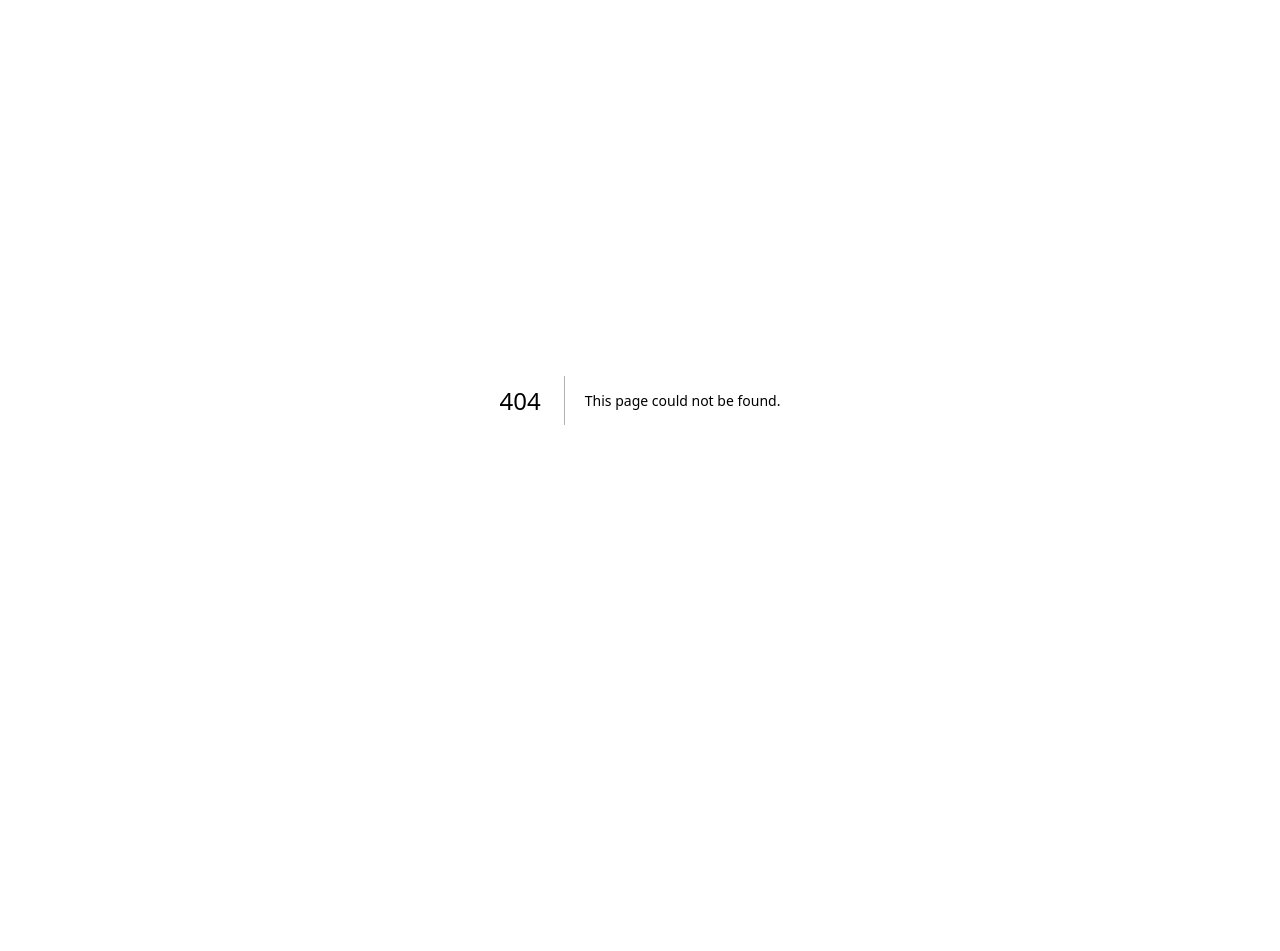
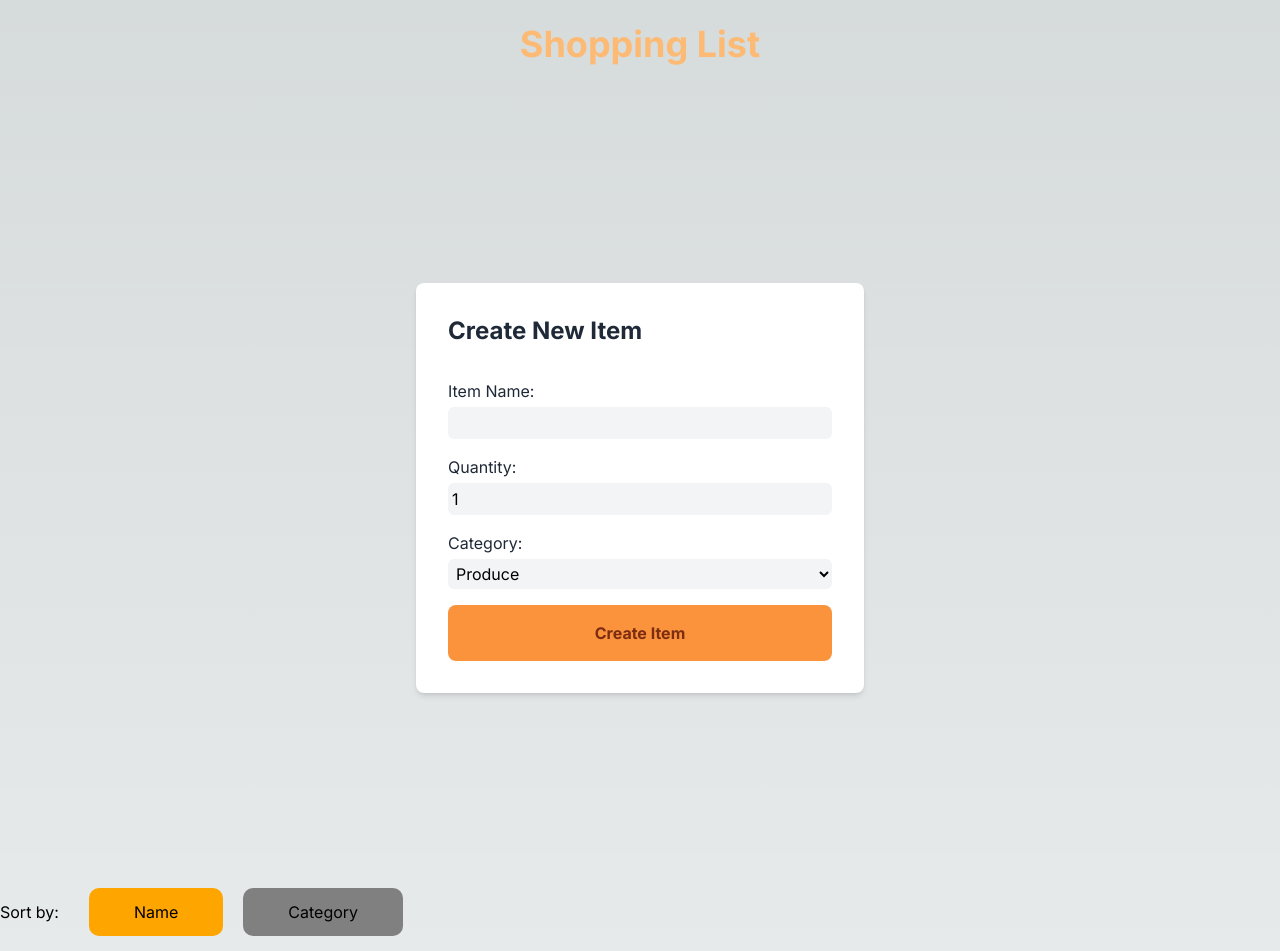
Before and after one commit to Vincemanio/cprg306-assignments, a Next.js app: page /week6 in a window 1280 px wide. Before the commit this address had no page. Shown: the top 951 px of the page. Before the commit the page ends 800 px from the top, so only its background shows below. Built offline with nearby package versions, Linux system fonts and the light colour scheme.

Commit message:
week 6 assignment

```diff
--- a/app/page.js
+++ b/app/page.js
@@ -11,6 +11,7 @@
       <p><Link href="/week3">Week 3</Link></p>
       <p><Link href="/week4">Week 4</Link></p>
       <p><Link href="/week5">Week 5</Link></p>
+      <p><Link href="/week6">Week 6</Link></p>
     </main>
   )
 }
--- /dev/null
+++ b/app/week6/item-list.js
@@ -0,0 +1,65 @@
+"use client";
+
+import { useState } from "react";
+import Item from "./item";
+
+export default function ItemList({ items }) {
+  const [sortBy, setSortBy] = useState('name');
+
+  const sortedItems = [...items].sort((a, b) => {
+    if (a[sortBy] < b[sortBy]) {
+      return -1;
+    }
+    if (a[sortBy] > b[sortBy]) {
+      return 1;
+    }
+    return 0;
+  });
+
+  const handleSortByName = () => {
+    setSortBy('name');
+  };
+
+  const handleSortByCategory = () => {
+    setSortBy('category');
+  };
+
+  return (
+    <div>
+      <div className="sorting-buttons">
+        Sort by:
+        <button
+          onClick={handleSortByName}
+          style={{
+            backgroundColor: sortBy === 'name' ? 'orange' : 'grey',
+            marginRight: '20px',
+            marginLeft: '30px',
+            padding: '12px 45px',
+            borderRadius: '10px'
+          }}
+        >
+          Name
+        </button>
+        <button
+          onClick={handleSortByCategory}
+          style={{
+            backgroundColor: sortBy === 'category' ? 'orange' : 'grey',
+            padding: '12px 45px',
+            borderRadius: '10px'
+          }}
+        >
+          Category
+        </button>
+      </div>
+
+      {sortedItems.map((item, index) => (
+        <Item
+          key={index}
+          name={item.name}
+          quantity={item.quantity}
+          category={item.category}
+        />
+      ))}
+    </div>
+  );
+}
--- /dev/null
+++ b/app/week6/item.js
@@ -0,0 +1,9 @@
+export default function Item({ name, quantity, category }) {
+  return (
+    <div className="border border-sky-500 bg-sky-800 w-full max-w-xs m-4 p-2">
+      <h3 className="text-xl font-bold">{name}</h3>
+      <p>Quantity: {quantity}</p>
+      <p>Category: {category}</p>
+    </div>
+  );
+}
--- /dev/null
+++ b/app/week6/items.json
@@ -0,0 +1,74 @@
+[
+    {
+      "id": "1h2GJKH12gkHG31h1H",
+      "name": "milk, 4 L 🥛",
+      "quantity": 1,
+      "category": "dairy"
+    },
+    {
+      "id": "2KJH3k2j3H1k2J3K1H",
+      "name": "bread 🍞",
+      "quantity": 2,
+      "category": "bakery"
+    },
+    {
+      "id": "3h2KJH3k2j3H1k2J3",
+      "name": "eggs, dozen 🥚",
+      "quantity": 2,
+      "category": "dairy"
+    },
+    {
+      "id": "4k2J3K1H2GJKH12gk",
+      "name": "bananas 🍌",
+      "quantity": 6,
+      "category": "produce"
+    },
+    {
+      "id": "5H1h1H2KJH3k2j3H",
+      "name": "broccoli 🥦",
+      "quantity": 3,
+      "category": "produce"
+    },
+    {
+      "id": "6H1k2J3K1H2GJKH1",
+      "name": "chicken breasts, 1 kg 🍗",
+      "quantity": 1,
+      "category": "meat"
+    },
+    {
+      "id": "7gkHG31h1H2KJH3k",
+      "name": "pasta sauce 🍝",
+      "quantity": 3,
+      "category": "canned goods"
+    },
+    {
+      "id": "8j3H1k2J3K1H2GJK",
+      "name": "spaghetti, 454 g 🍝",
+      "quantity": 2,
+      "category": "dry goods"
+    },
+    {
+      "id": "9H12gkHG31h1H2KJ",
+      "name": "toilet paper, 12 pack 🧻",
+      "quantity": 1,
+      "category": "household"
+    },
+    {
+      "id": "10H3k2j3H1k2J3K1",
+      "name": "paper towels, 6 pack",
+      "quantity": 1,
+      "category": "household"
+    },
+    {
+      "id": "11k2J3K1H2GJKH12",
+      "name": "dish soap 🍽️",
+      "quantity": 1,
+      "category": "household"
+    },
+    {
+      "id": "12GJKH12gkHG31h1",
+      "name": "hand soap 🧼",
+      "quantity": 4,
+      "category": "household"
+    }
+  ]
--- /dev/null
+++ b/app/week6/new-item.js
@@ -0,0 +1,104 @@
+"use client";
+import { useState } from "react";
+
+export default function NewItem({ onAddItem}) {
+    const [name, setName] = useState("");
+    const [quantity, setQuantity] = useState(1);
+    const [category, setCategory] = useState("Produce");
+    const [itemCreated, setItemCreated] = useState(false);
+
+    const handleSubmit = (item) => {
+        item.preventDefault();
+
+        const newItem = {
+            name,
+            quantity,
+            category,
+        };
+        console.log(newItem);
+
+        onAddItem(newItem);
+
+        setItemCreated(true);
+
+        setName("");
+        setQuantity(1);
+        setCategory("Produce");
+    };
+
+    const handleNameChange = (item) => {
+        setName(item.target.value);
+    };
+
+    const handleQuantityChange = (item) => {
+        setQuantity(item.target.value);
+    };
+
+    const handleCategoryChange = (item) => {
+        setCategory(item.target.value);
+    };
+
+    return (
+        <main>
+          <div className="min-h-screen bg-blue-gray-100 flex items-center justify-center">
+            {itemCreated && (
+              <div className="absolute top-0 mt-8 text-2xl text-orange-400">
+                Item Created
+              </div>
+            )}
+            <div className="w-full max-w-md bg-white p-8 rounded-lg shadow-md">
+              <h1 className="text-2xl text-gray-800 font-bold mb-8">
+                Create New Item
+              </h1>
+              <form onSubmit={handleSubmit}>
+                <label className="block mb-4">
+                  <span className="text-gray-800">Item Name:</span>
+                  <input
+                    required
+                    onChange={handleNameChange}
+                    value={name}
+                    className="mt-1 p-1 block w-full rounded-md text-black bg-gray-100 focus:bg-white"
+                  />
+                </label>
+                <label className="block mb-4">
+                  <span className="text-gray-800">Quantity:</span>
+                  <input
+                    type="number"
+                    required
+                    min="1"
+                    max="99"
+                    onChange={handleQuantityChange}
+                    value={quantity}
+                    className="mt-1 p-1 block w-full rounded-md text-black bg-gray-100 focus:bg-white"
+                  />
+                </label>
+                <label className="block mb-4">
+                  <span className="text-gray-800">Category:</span>
+                  <select
+                    required
+                    onChange={handleCategoryChange}
+                    value={category}
+                    className="mt-1 p-1 block w-full rounded-md text-black bg-gray-100 focus:bg-white"
+                  >
+                    <option>Produce</option>
+                    <option>Dairy</option>
+                    <option>Bakery</option>
+                    <option>Meat</option>
+                    <option>Frozen Foods</option>
+                    <option>Canned Goods</option>
+                    <option>Dry Goods</option>
+                    <option>Beverages</option>
+                    <option>Snacks</option>
+                    <option>Household</option>
+                    <option>Other</option>
+                  </select>
+                </label>
+                <button className="block w-full bg-orange-400 hover:bg-orange-300 p-4 rounded-lg text-orange-900 font-bold">
+                  Create Item
+                </button>
+              </form>
+            </div>
+          </div>
+        </main>
+      );
+    }
--- /dev/null
+++ b/app/week6/page.js
@@ -0,0 +1,27 @@
+"use client";
+
+import { useState } from "react";
+import ItemList from "./item-list";
+import NewItem from "./new-item";
+import itemsData from "./items.json";
+
+export default function Page() {
+
+    const [items, setItems] = useState(itemsData);
+
+    const handleAddItem = (newItem) => {
+        const updatedItems = [...items, newItem];
+
+        setItems(updatedItems);
+    };
+
+    return (
+        <main>
+            <h1 className="text-4xl font-bold m-6 text-center text-orange-300">
+                Shopping List
+            </h1>
+            <NewItem onAddItem={handleAddItem} />
+            <ItemList items={items} />
+        </main>
+    );
+}
```
